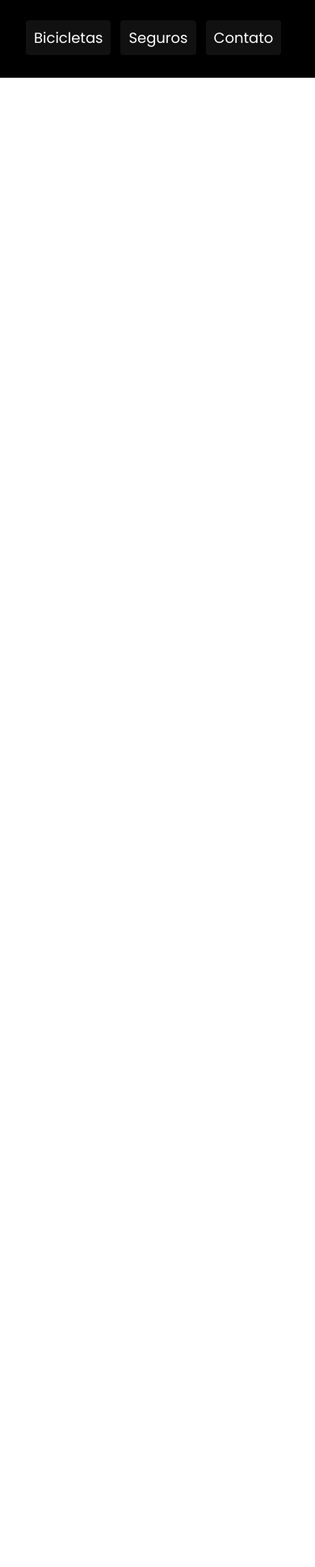
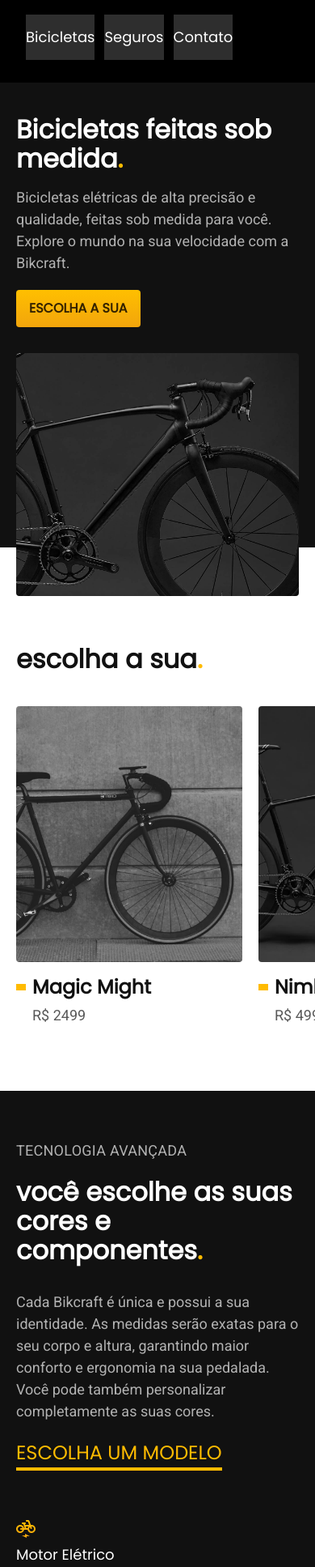
Before and after one commit to kevynlopes/bikcraaft, a plain HTML site: page index.html in a window 390 px wide. Shown: the part 62-1997 px from the top of the page at 81% size. Before the commit the page ends 844 px from the top, so only its background shows below. Drawn offline with Linux system fonts and the light colour scheme.

Commit message:
Atualização

```diff
--- /dev/null
+++ b/css/bicicletas/bicicletas-lista.css
@@ -0,0 +1,63 @@
+.bicicletas-lista {
+  padding-top: 60px;
+  padding-bottom: 120px;
+}
+
+.bicicletas-lista h2 {
+  margin-bottom: 40px;
+}
+
+.bicicletas-lista ul {
+  display: flex;
+  gap: 40px;
+  padding: 0 20px 20px 20px;
+  max-width: 1400px;
+  margin-left: auto;
+  margin-right: auto;
+  overflow-x: auto;
+}
+
+.bicicletas-lista li {
+  min-width: 280px;
+}
+
+.bicicletas-lista a {
+  display: block;
+}
+
+.bicicletas-lista img {
+  margin-bottom: 16px;
+}
+
+.bicicletas-lista h3 {
+  margin-bottom: 8px;
+  display: flex;
+  align-items: center;
+}
+
+.bicicletas-lista h3::before {
+  content: "";
+  display: inline-block;
+  height: 8px;
+  width: 12px;
+  margin-right: 8px;
+  background-color: var(--cor-p1);
+  transition: width 0.2s;
+}
+
+.bicicletas-lista a:hover h3::before {
+  width: 24px;
+}
+
+.bicicletas-lista li span {
+  padding-left: 20px;
+}
+
+@media (max-width: 800px) {
+  .bicicletas-lista {
+    padding-bottom: 60px;
+  }
+  .bicicletas-lista ul {
+    gap: 20px;
+  }
+}
--- /dev/null
+++ b/css/global.css/global.css
@@ -0,0 +1,32 @@
+body {
+  margin: 0px;
+  padding-bottom: 600px;
+  color: #111111;
+}
+
+img {
+  max-width: 100%;
+  display: block;
+}
+
+h1,
+h2,
+h3,
+ul,
+p {
+  margin: 0px;
+}
+
+ul {
+  padding: 0px;
+  list-style: none;
+}
+
+a {
+  text-decoration: none;
+  color: inherit;
+}
+
+img[src$=".jpg"] {
+  border-radius: 4px;
+}
--- /dev/null
+++ b/css/global.css/header.css
@@ -0,0 +1,62 @@
+.header-bg {
+  background: var(--cor-12);
+}
+
+.header {
+  display: flex;
+  flex-wrap: wrap;
+  gap: 20px;
+  justify-content: space-between;
+  align-items: center;
+  padding-top: 20px;
+  padding-bottom: 20px;
+}
+
+.header-menu {
+  display: flex;
+  flex-wrap: wrap;
+  gap: 40px;
+}
+
+.header-menu a {
+  display: inline-block;
+  padding: 16px 0px;
+  position: relative;
+}
+
+.header-menu a::after {
+  content: "";
+  display: block;
+  background-color: var(--cor-0);
+  margin-top: 4px;
+  height: 2px;
+  width: 0%;
+  position: absolute;
+}
+
+.header-menu a:hover:after {
+  width: 100%;
+  transition: 0.3s;
+}
+
+@media (max-width: 800px) {
+  .header-menu {
+    gap: 20px;
+  }
+  .header-menu a {
+    background-color: var(--cor-10);
+  }
+  .header a::after {
+    display: none;
+  }
+}
+
+@media (max-width: 600px) {
+  .header-menu {
+    gap: 12px;
+  }
+  .header-menu {
+    padding: 8px 12px;
+    font-size: 14px;
+  }
+}
--- /dev/null
+++ b/css/home/introducao.css
@@ -0,0 +1,56 @@
+.introducao-bg {
+    background-color: var(--cor-12);
+    color: var(--cor-0);
+    box-shadow: inset 0 -120px var(--cor-0);
+  }
+
+  .introducao {
+    display: grid;
+    grid-template-columns: 1fr 1fr;
+    gap: 0px 40px;
+  }
+
+  .introducao-conteudo {
+    align-self: end;
+    padding-bottom: 200px;
+  }
+
+  .introducao img {
+    width: 100%;
+    height: 100%;
+    object-fit: cover;
+    border-radius: 4px;
+  }
+
+  .introducao h1 {
+    margin-bottom: 32px;
+  }
+
+
+  .introducao p {
+    margin-bottom: 20px;
+    color: var(--cor-5);
+  }
+
+  @media (max-width: 800px) {
+    .introducao-bg {
+      background: #111111;
+      padding-top: 40px;
+      box-shadow: inset 0 -60px; #ffffff
+    }
+    .introducao {
+      grid-template-columns: 1fr;
+      gap: 32px;
+    }
+    .introducao-conteudo {
+      padding-bottom: 0px;
+    }
+    .introducao h1 {
+      font-size: 32px;
+      margin-bottom: 16px;
+    }
+    .introducao img {
+      height: 300px;
+      width: 100%;
+    }
+  }
--- /dev/null
+++ b/css/home/tecnologia.css
@@ -0,0 +1,79 @@
+.tecnologia-bg {
+  background-color: var(--cor-11);
+  box-shadow: inset 0px 80px var(--cor-0), inset 0px -80px var(--cor-0);
+}
+
+.tecnologia {
+  display: grid;
+  grid-template-columns: 1fr 1fr;
+  gap: 40px;
+}
+
+.tecnologia-imagem img {
+  width: 100%;
+  height: 100%;
+  object-fit: cover;
+  object-position: left;
+}
+
+.tecnologia-conteudo {
+  padding-top: 180px;
+  padding-bottom: 180px;
+}
+
+.tecnologia-conteudo > span {
+  display: block;
+  margin-bottom: 20px;
+}
+
+.tecnologia-conteudo h2 {
+  margin-bottom: 32px;
+}
+
+.tecnologia-conteudo > p {
+  margin-bottom: 20px;
+}
+
+.tecnologia a {
+  margin-bottom: 80px;
+}
+
+.tecnologia-vantagens {
+  display: flex;
+  gap: 40px;
+}
+
+.tecnologia-vantagens h3 {
+  margin-bottom: 8px;
+  width: max-content;
+}
+
+.tecnologia-vantagens img {
+  width: 24px;
+  margin-bottom: 8px;
+}
+
+@media (max-width: 800px) {
+  .tecnologia {
+    grid-template-columns: 1fr;
+  }
+  .tecnologia-conteudo {
+    padding-top: 60px;
+    padding-bottom: 60px;
+  }
+  .tecnologia-bg {
+    box-shadow: none;
+  }
+  .tecnologia-imagem {
+    display: none;
+  }
+  .tecnologia a {
+    margin-bottom: 60px;
+  }
+}
+
+@media (max-width: 600px) {
+  .tecnologia-vantagens {
+    flex-direction: column;
+  }
+}
--- a/css/style.css
+++ b/css/style.css
@@ -1,84 +1,8 @@
-body {
-  margin: 0px;
-  font-family: "Poppins", sans-serif;
-}
-
-ul {
-  margin: 0px;
-  padding: 0px;
-  list-style: none;
-}
-
-.header-bg {
-  background: #000000;
-}
-
-.header {
-  display: flex;
-  justify-content: space-between;
-  align-items: center;
-  box-sizing: border-box;
-  padding: 20px;
-  gap: 20px;
-  max-width: 1200px;
-  margin-left: auto;
-  margin-right: auto;
-  flex-wrap: wrap;
-}
-
-.header-menu {
-  display: flex;
-  flex-wrap: wrap;
-  gap: 40px;
-}
-
-.header-menu a {
-  text-decoration: none;
-  color: #ffffff;
-  display: inline-block;
-  padding: 16px 0px;
-  font-size: 18px;
-  position: relative;
-}
-
-.header-menu a::after {
-  content: "";
-  display: block;
-  background-color: #ffffff;
-  margin-top: 4px;
-  height: 2px;
-  width: 0%;
-  position: absolute;
-}
-
-.header-menu a:hover:after {
-  width: 100%;
-  transition: 0.3s;
-}
-
-@media (max-width: 800px) {
-  .header-menu {
-    gap: 20px;
-  }
-  .header-menu a {
-    background-color: #111111;
-    padding: 8px 10px;
-    border-radius: 4px;
-  }
-  .header-menu a:hover {
-    background-color: #2e2e2e;
-  }
-  .header a::after {
-    display: none;
-  }
-}
-
-@media (max-width: 600px) {
-  .header-menu {
-    gap: 12px;
-  }
-  .header-menu {
-    padding: 8px 12px;
-    font-size: 14px;
-  }
-}
+@import "./global.css/global.css";
+@import "./global.css/header.css";
+@import "./home/introducao.css";
+@import "./utilidades/componentes.css";
+@import "./utilidades/tipografia.css";
+@import "./utilidades/cores.css";
+@import "./bicicletas/bicicletas-lista.css";
+@import "./home/tecnologia.css";
--- /dev/null
+++ b/css/utilidades/componentes.css
@@ -0,0 +1,49 @@
+.container {
+  max-width: 1200px;
+  padding-left: 20px;
+  padding-right: 20px;
+  box-sizing: border-box;
+  margin-left: auto;
+  margin-right: auto;
+}
+
+.botao {
+  border-radius: 4px;
+  display: inline-block;
+  padding: 16px 32px;
+  background: linear-gradient(#ffbf00, #f2a50c);
+  box-shadow: px 1px 2px rgba(0, 0, 0, 0.1);
+  text-transform: uppercase;
+  color: var(--cor-p5);
+  font: 600 1.125rem/1.35 "Poppins", sans-serif;
+}
+
+.botao:hover {
+  background: linear-gradient(#ffb60d, #e59317);
+}
+
+@media (max-width: 600px) {
+  .botao {
+    padding: 12px 16px;
+    font-size: 1rem;
+  }
+}
+
+.link {
+  display: inline-block;
+  color: var(--cor-p1);
+  font: 500 1.5rem/1.5 "Poppins", sans-serif;
+  text-transform: uppercase;
+}
+
+.link::after {
+  content: "";
+  display: block;
+  width: 100%;
+  height: 4px;
+  background: currentColor;
+}
+
+.link:hover {
+  color: var(--cor-0);
+}
--- /dev/null
+++ b/css/utilidades/cores.css
@@ -0,0 +1,92 @@
+:root {
+  --cor-12: #000000;
+  --cor-11: #111111;
+  --cor-10: #2e2e2e;
+  --cor-9: #404040;
+  --cor-8: #595959;
+  --cor-7: #717171;
+  --cor-6: #9c9c9c;
+  --cor-5: #b2b2b2;
+  --cor-4: #cccccc;
+  --cor-3: #dedede;
+  --cor-2: #ededed;
+  --cor-1: #f7f7f7;
+  --cor-0: #ffffff;
+  --cor-p1: #ffbb00;
+  --cor-p2: #e4a30b;
+  --cor-p3: #a66f00;
+  --cor-p4: #664400;
+  --cor-p5: #332200;
+}
+
+.cor-0 {
+  color: var(--cor-0);
+}
+
+.cor-1 {
+  color: var(--cor-1);
+}
+
+.cor-2 {
+  color: var(--cor-2);
+}
+
+.cor-3 {
+  color: var(--cor-3);
+}
+
+.cor-4 {
+  color: var(--cor-4);
+}
+
+.cor-5 {
+  color: var(--cor-5);
+}
+
+.cor-6 {
+  color: var(--cor-6);
+}
+
+.cor-7 {
+  color: var(--cor-7);
+}
+
+.cor-8 {
+  color: var(--cor-8);
+}
+
+.cor-9 {
+  color: var(--cor-9);
+}
+
+.cor-10 {
+  color: var(--cor-10);
+}
+
+.cor-11 {
+  color: var(--cor-11);
+}
+
+.cor-12 {
+  color: var(--cor-12);
+}
+
+.cor-p1 {
+  color: var(--cor-p1);
+}
+
+.cor-p2 {
+  color: var(--cor-p2);
+}
+
+.cor-p3 {
+  color: var(--cor-p3);
+}
+
+.cor-p4 {
+  color: var(--cor-p4);
+}
+
+.cor-p5 {
+  color: var(--cor-p5);
+}
--- /dev/null
+++ b/css/utilidades/tipografia.css
@@ -0,0 +1,75 @@
+.font-1-xs {
+  font: 500 0.75rem/1.35 "Poppins", sans-serif;
+}
+
+.font-2-xs {
+  font: 400 0.875rem/1.43 "Roboto", sans-serif;
+}
+
+.font-1-s {
+  font: 500 1rem/1.5 "Poppins", sans-serif;
+}
+
+.font-2-s {
+  font: 400 1rem/1.5 "Roboto", sans-serif;
+}
+
+.font-1-m,
+.font-1-m-b {
+  font: 500 1.125rem/1.35 "Poppins", sans-serif;
+}
+
+.font-1-m-b {
+  font-weight: 600;
+}
+
+.font-2-m {
+  font: 500 1.125rem/1.35 "Roboto", sans-serif;
+}
+
+.font-1-l {
+  font: 500 1.5rem/1.5 "Poppins", sans-serif;
+}
+
+.font-2-l,
+.font-2-l-b {
+  font: 400 1.5rem/1.5 "Roboto", sans-serif;
+}
+
+.font-2-l-b {
+  font-weight: 500;
+  letter-spacing: 0.015em;
+  text-transform: uppercase;
+}
+
+.font-1-xl {
+  font: 600 2rem/1.25 "Poppins", sans-serif;
+}
+
+.font-2-xl {
+  font: 500 2rem/1.25 "Roboto", sans-serif;
+}
+
+.font-1-xxl {
+  font: 600 4rem/1.125 "Poppins", sans-serif;
+}
+
+@media (max-width: 1200px) {
+  .font-1-xxl {
+    font-size: 3rem;
+  }
+  .font-2-l,
+  .font-2-l-b {
+    font-size: 1.125rem;
+  }
+}
+
+@media (max-width: 800px) {
+  .font-1-xxl {
+    font-size: 2rem;
+  }
+  .font-1-xl,
+  .font-2-xl {
+    font-size: 1.5rem;
+  }
+}
--- a/index.html
+++ b/index.html
@@ -8,19 +8,19 @@
     <link rel="preconnect" href="https://fonts.googleapis.com" />
     <link rel="preconnect" href="https://fonts.gstatic.com" crossorigin />
     <link
-      href="https://fonts.googleapis.com/css2?family=Poppins&display=swap"
+      href="https://fonts.googleapis.com/css2?family=Poppins&family=Roboto&display=swap"
       rel="stylesheet"
     />
     <link rel="stylesheet" href="css/style.css" />
   </head>
   <body>
     <header class="header-bg">
-      <div class="header">
+      <div class="header container">
         <a class="header-logo" href="./"
           ><img src="img/bikcraft.svg" alt="bikcraft"
         /></a>
         <nav aria-label="primaria">
-          <ul class="header-menu">
+          <ul class="header-menu font-1-m cor-0">
             <li><a href="./bicicletas.html">Bicicletas</a></li>
             <li><a href="./seguros.html">Seguros</a></li>
             <li><a href="./contato.html">Contato</a></li>
@@ -28,5 +28,94 @@
         </nav>
       </div>
     </header>
+
+    <main class="introducao-bg">
+      <div class="introducao container">
+        <div class="introducao-conteudo">
+          <h1 class="font-1-xxl">
+            Bicicletas feitas sob medida<span class="cor-p1">.</span>
+          </h1>
+          <p class="font-2-l">
+            Bicicletas elétricas de alta precisão e qualidade, feitas sob medida
+            para você. Explore o mundo na sua velocidade com a Bikcraft.
+          </p>
+          <a class="botao" href="./bicicletas.html">Escolha a sua</a>
+        </div>
+        <div>
+          <img src="img/fotos/introducao.jpg" alt="bicicleta" />
+        </div>
+      </div>
+    </main>
+    <article class="bicicletas-lista">
+      <h2 class="font-1-xxl container">
+        escolha a sua<span class="cor-p1">.</span>
+      </h2>
+
+      <ul>
+        <li>
+          <a href="./bicicletas/magic.html">
+            <img src="img/bicicletas/magic-home.jpg" alt="Bicicleta Preta" />
+            <h3 class="font-1-xl">Magic Might</h3>
+            <span class="font-2-m cor-8">R$ 2499</span>
+          </a>
+        </li>
+        <li>
+          <a href="./bicicletas/nimbus.html">
+            <img src="img/bicicletas/nimbus-home.jpg" alt="Bicicleta Preta" />
+            <h3 class="font-1-xl">Nimbus Stark</h3>
+            <span class="font-2-m cor-8">R$ 4999</span>
+          </a>
+        </li>
+        <li>
+          <a href="./bicicletas/nebula.html">
+            <img src="img/bicicletas/nebula-home.jpg" alt="Bicicleta Preta" />
+            <h3 class="font-1-xl">Nebula Cosmic</h3>
+            <span class="font-2-m cor-8">R$ 3999</span>
+          </a>
+        </li>
+      </ul>
+    </article>
+
+    <article class="tecnologia-bg">
+      <div class="tecnologia container">
+        <div class="tecnologia-conteudo">
+          <span class="font-2-l-b cor-5">Tecnologia Avançada</span>
+          <h2 class="font-1-xxl cor-0">
+            você escolhe as suas cores e componentes<span class="cor-p1"
+              >.</span
+            >
+          </h2>
+          <p class="font-2-l cor-5">
+            Cada Bikcraft é única e possui a sua identidade. As medidas serão
+            exatas para o seu corpo e altura, garantindo maior conforto e
+            ergonomia na sua pedalada. Você pode também personalizar
+            completamente as suas cores.
+          </p>
+          <a class="link" href="./bicicletas.html">Escolha um modelo</a>
+          <div class="tecnologia-vantagens">
+            <div>
+              <img src="./img/icones/eletrica.svg" alt="" />
+              <h3 class="font-1-m cor-0">Motor Elétrico</h3>
+              <p class="font-2-s cor-5">
+                Toda Bikcraft é equipada com um motor elétrico que possui
+                duração de até 120h. A bateria é recarregada com a sua energia
+                gasta ao pedalar.
+              </p>
+            </div>
+            <div>
+              <img src="./img/icones/rastreador.svg" alt="" />
+              <h3 class="font-1-m cor-0">Rastreador</h3>
+              <p class="font-2-s cor-5">
+                Sabemos o quão preciosa é a sua Bikcraft, por isso adicionamos
+                rastreadores e sistemas anti-furto para garantir o seu sossego.
+              </p>
+            </div>
+          </div>
+        </div>
+        <div class="tecnologia-imagem">
+          <img src="img/fotos/tecnologia.jpg" alt="" />
+        </div>
+      </div>
+    </article>
   </body>
 </html>
```
